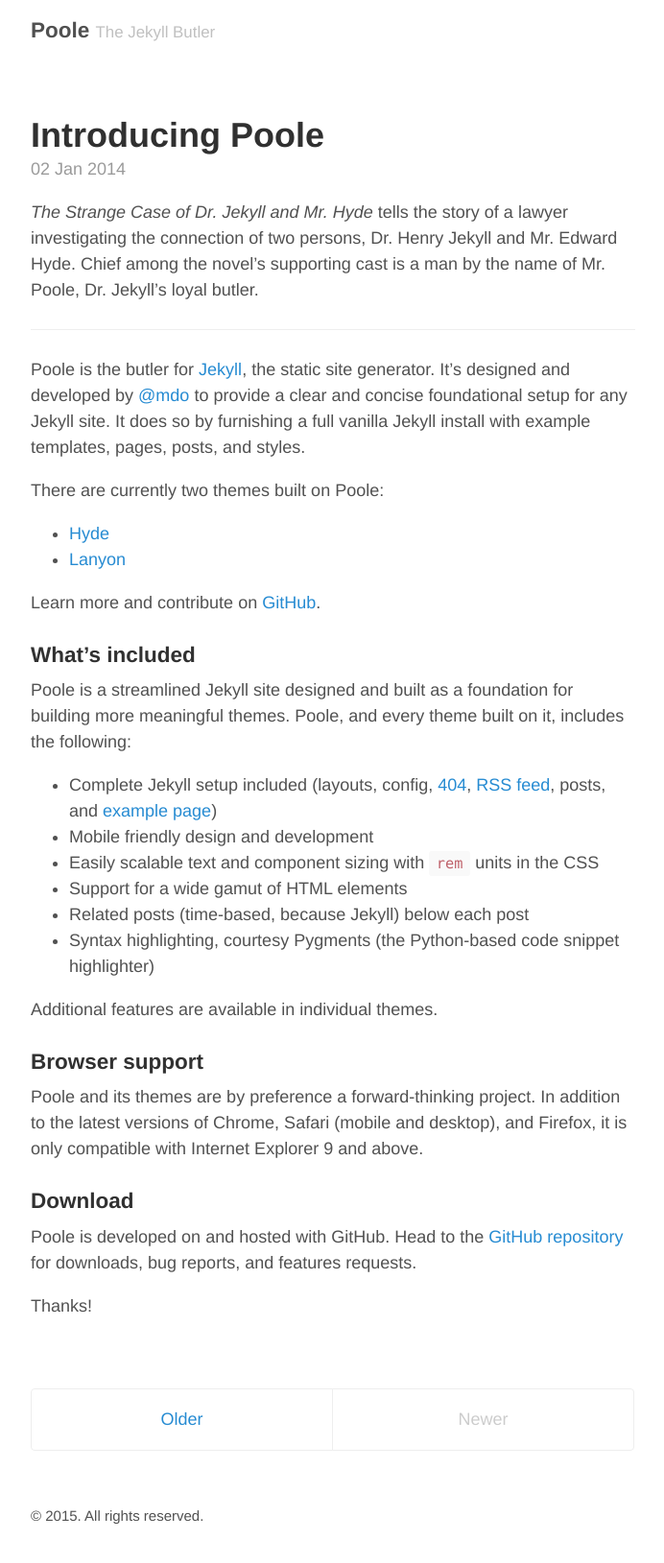
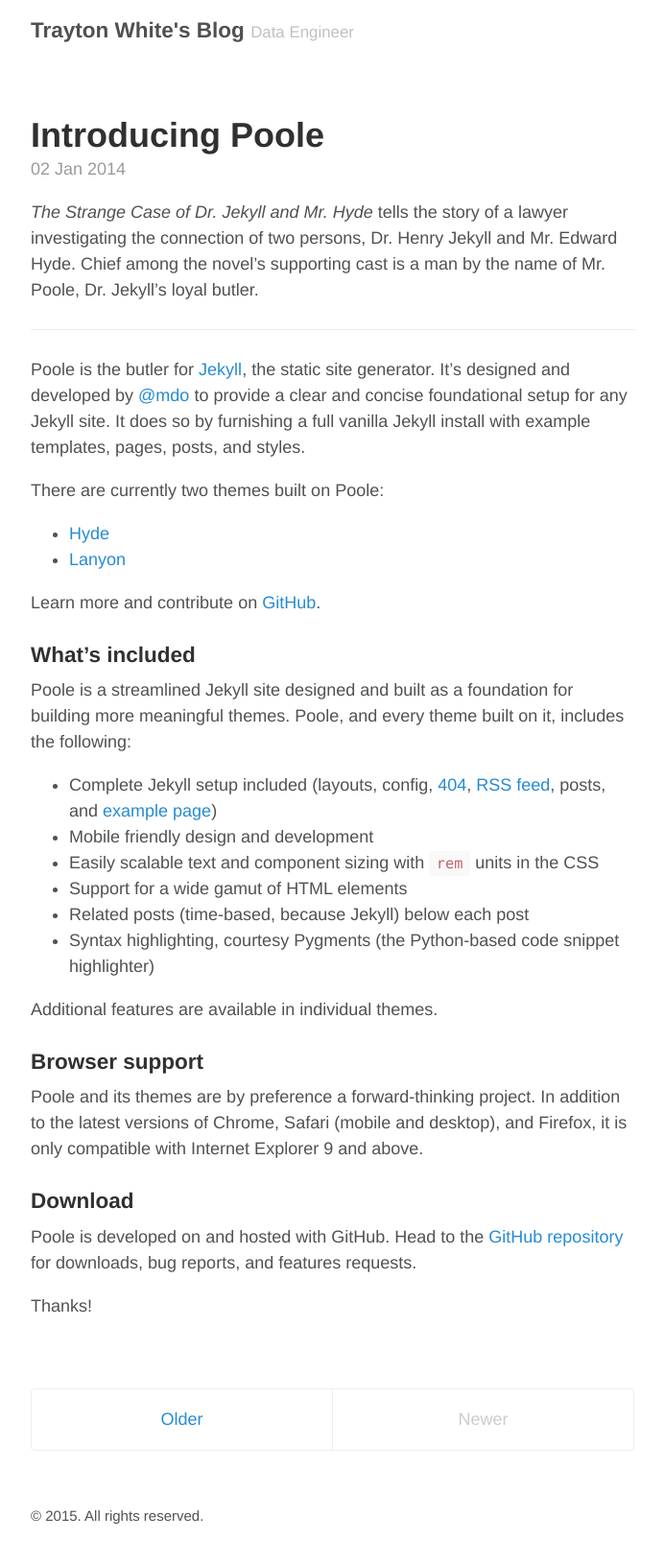
Before and after one commit to traytonwhite/traytonwhite.github.io, a Jekyll site: the page built from index.html, in a window 1280 px wide. Shown: the whole page at 96% size, without its empty margins (293-985 px from the left). Built offline with Jekyll 4.4.1, drawn with Linux system fonts in a browser that asks for light colours; the list of posts is cut into pages by our own code.

Commit message:
Changing yaml config file to my personal info

```diff
--- a/_config.yml
+++ b/_config.yml
@@ -5,9 +5,9 @@ permalink:           pretty
 relative_permalinks: true
 
 # Setup
-title:               Poole
-tagline:             The Jekyll Butler
-url:                 http://getpoole.com
+title:               Trayton White's Blog
+tagline:             Data Engineer
+url:                 blog.traytonwhite.com
 paginate:            1
 baseurl:             ""
 
@@ -20,11 +20,11 @@ sass:
 
 # About/contact
 author:
-  name:              Mark Otto
-  url:               https://twitter.com/mdo
-  email:             markdotto@gmail.com
+  name:              Trayton White
+  url:               https://twitter.com/traytonwhite
+  email:             tbw@traytonwhite.com
 
 # Custom vars
 version:             2.0.0
 github:
-  repo:              https://github.com/poole/poole
+  repo:              https://github.com/traytonwhite/traytonwhite.github.io
```
